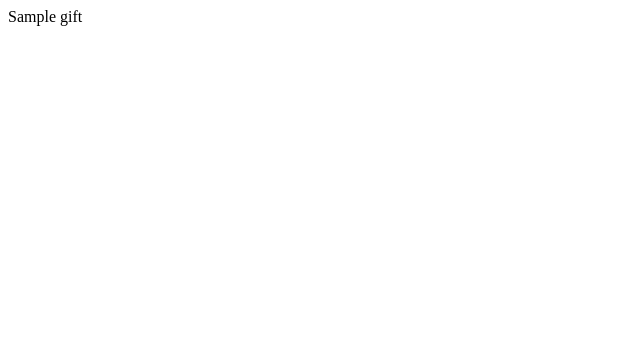
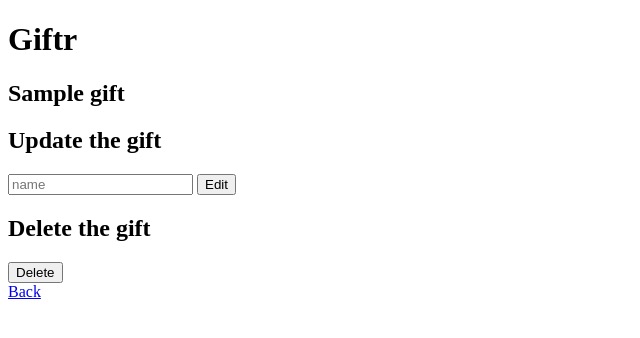
Before and after one commit to Zinston/giftr, a Flask app: page /gifts/1 in a window 1280 px wide. Before the commit the part shown is almost empty. Shown: the top 338 px of the page, without its empty margins (0-640 px from the left). Run offline with Flask 2, Linux system fonts and the light colour scheme; tables that the repository leaves empty hold one stand-in row (values such as "Sample post").

Commit message:
Minor improvements to templates, with links and non-functional forms.

```diff
--- a/templates/gift.html
+++ b/templates/gift.html
@@ -4,6 +4,31 @@
 	<title>Giftr</title>
 </head>
 <body>
-	{{ gift.name }}
+	<header>
+		<h1>Giftr</h1>
+	</header>
+
+	<section id="get">
+		<h2>{{ gift.name }}</h2>
+	</section>
+
+	<section id="update">
+		<h2>Update the gift</h2>
+		<form>
+			<input type='text' name='name' placeholder='name'>
+	        <input type='submit' value="Edit">
+	    </form>
+	</section>
+
+	<section id="delete">
+		<h2>Delete the gift</h2>
+		<form>
+	    	<input type='submit' value="Delete">
+	    </form>
+	</section>
+
+	<section id="back">
+		<a href="{{ url_for('cr_gifts') }}">Back</a>
+	</section>
 </body>
 </html>
```
Also changed, not shown: templates/gifts.html (+14 -2 lines).
